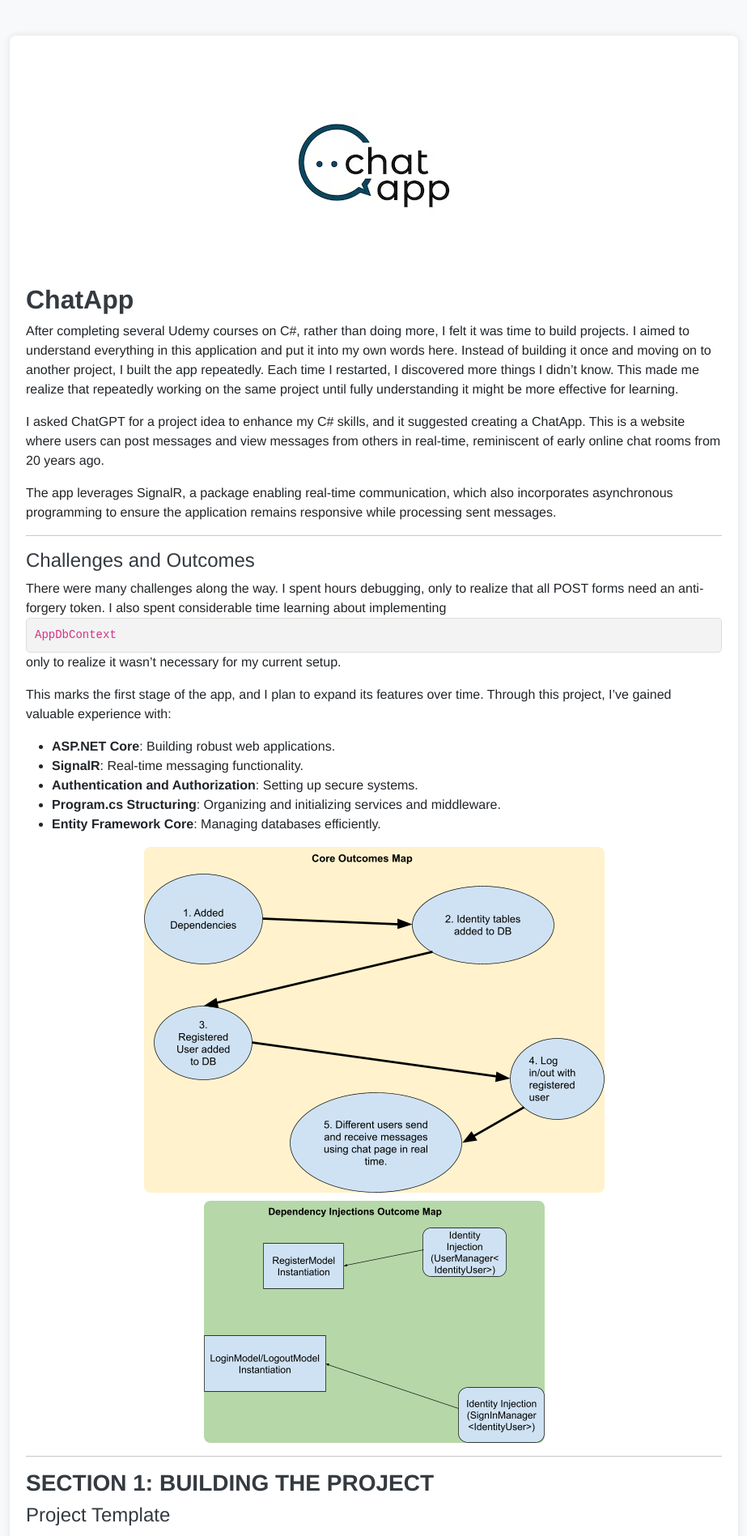
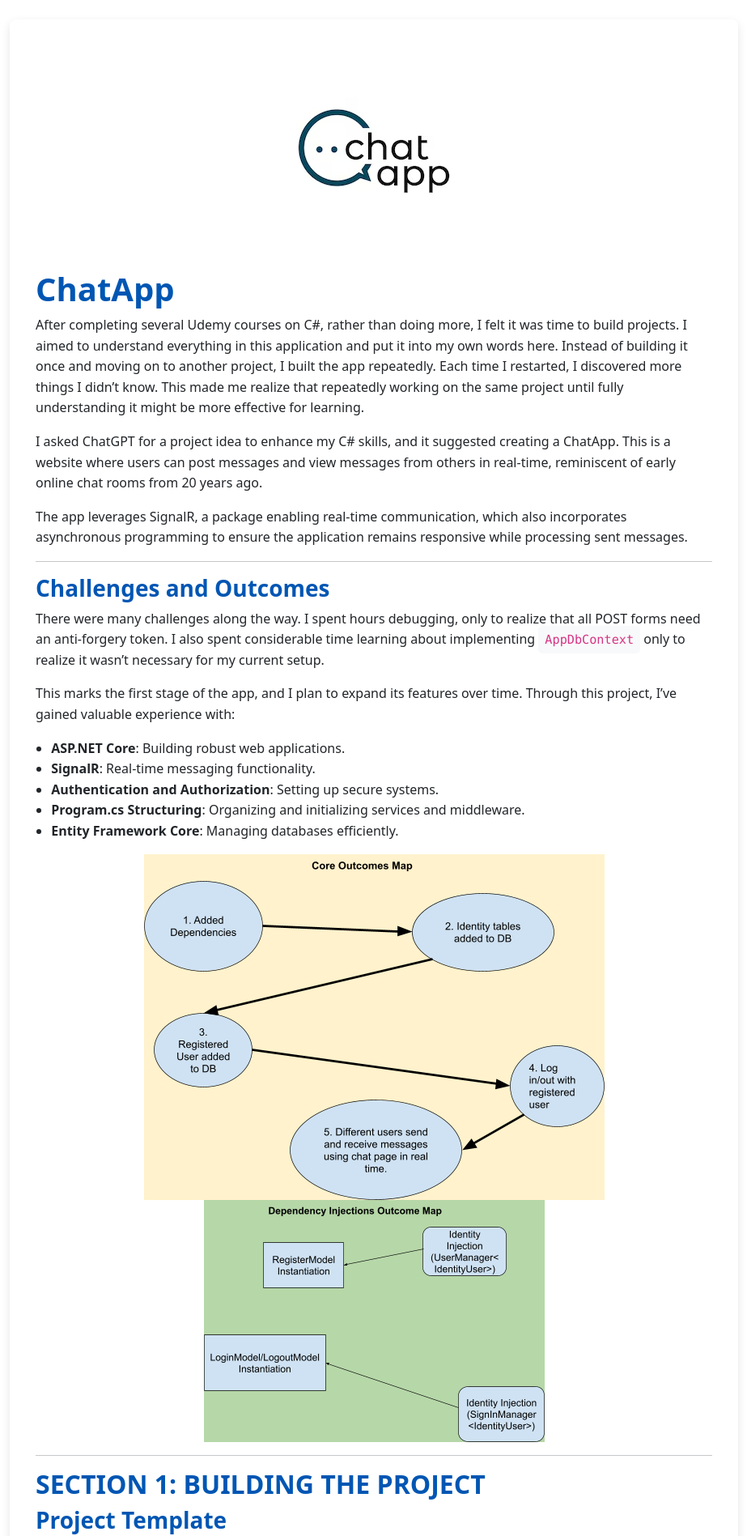
Before and after one commit to JWalshe86/ChatApp, a Jekyll site: the page built from docs/Index.md, in a window 1280 px wide. Shown: the top 1897 px of the page at 81% size, without its empty margins (178-1101 px from the left). Built offline with Jekyll 4.4.1, drawn with Linux system fonts in a browser that asks for light colours; our own code applies the rules of GitHub Pages for plain Markdown files.

Commit message:
Update custom.css

```diff
--- a/docs/assets/css/custom.css
+++ b/docs/assets/css/custom.css
@@ -1,101 +1,63 @@
-/* === GENERAL STYLING === */
-body {
-    background-color: #f8f9fa; /* Light gray background */
-    font-family: "Helvetica Neue", Arial, sans-serif;
-    color: #212529; /* Dark gray text for better readability */
-    margin: 0;
-    padding: 20px;
+/* Add padding around the main content for better spacing */
+.container {
+    max-width: 900px; /* Keeps content nicely centered */
+    padding: 2rem; /* Adds space around the content */
+    margin: auto;
+    background: #fff; /* Keeps a clean white background */
+    border-radius: 8px; /* Slight rounding for a modern look */
+    box-shadow: 0px 4px 12px rgba(0, 0, 0, 0.1); /* Subtle shadow */
 }
 
-/* === TABLE OF CONTENTS === */
-#TableOfContents {
-    background: #ffffff; /* White background */
-    border-radius: 8px;
-    padding: 15px;
-    box-shadow: 0px 0px 10px rgba(0, 0, 0, 0.1);
-    margin-bottom: 20px;
+/* Improve line spacing for readability */
+body {
+    line-height: 1.6; /* Makes text more comfortable to read */
+    font-size: 1rem;
+    color: #212529; /* Standard readable black */
 }
 
-#TableOfContents h2 {
-    color: #007bff; /* Bootstrap primary blue */
-    font-size: 1.5rem;
-    font-weight: bold;
+/* Center the ChatApp logo */
+img {
+    display: block;
+    margin: auto;
 }
 
-#TableOfContents a {
-    color: #0056b3 !important; /* Darker blue */
-    text-decoration: none;
-    font-weight: 500;
+/* Enhance the Table of Contents (TOC) */
+#TableOfContents {
+    background: #f8f9fa; /* Light gray background */
+    padding: 1rem;
+    border-radius: 8px;
+    box-shadow: 0px 2px 6px rgba(0, 0, 0, 0.1);
 }
 
-#TableOfContents a:hover {
-    text-decoration: underline;
-    color: #004085 !important; /* Even darker blue on hover */
+/* Improve contrast for code blocks */
+pre, code {
+    background-color: #f8f9fa; /* Lighter for better readability */
+    color: #d63384; /* Bootstrap pink, easy on the eyes */
+    padding: 0.5rem;
+    border-radius: 5px;
+    font-size: 0.95rem;
 }
 
-/* === HEADINGS === */
-h1, h2, h3, h4, h5, h6 {
-    color: #343a40; /* Dark gray for strong contrast */
+/* Adjust bullet point spacing */
+ul, ol {
+    margin-top: 0;
+    margin-bottom: 1rem;
+    padding-left: 1.2rem;
 }
 
-h1 {
-    font-size: 2rem;
-    font-weight: 700;
+/* Make headings more distinct */
+h1, h2, h3 {
+    font-weight: bold;
+    color: #0056b3; /* Bootstrap blue */
 }
 
-h2 {
-    font-size: 1.75rem;
-    font-weight: 600;
+/* Add spacing between sections */
+section {
+    margin-bottom: 2rem;
 }
 
-h3 {
-    font-size: 1.5rem;
-    font-weight: 500;
+/* Optional: Style the Bootstrap modal */
+.modal-content {
+    border-radius: 10px;
+    box-shadow: 0px 4px 12px rgba(0, 0, 0, 0.2);
 }
-
-/* === LINKS === */
-a {
-    color: #007bff;
-    text-decoration: none;
-}
-
-a:hover {
-    text-decoration: underline;
-    color: #0056b3;
-}
-
-/* === CODE BLOCKS === */
-pre, code {
-    background-color: #f3f3f3; /* Light gray background */
-    border: 1px solid #ddd;
-    padding: 10px;
-    border-radius: 5px;
-    font-family: "Courier New", monospace;
-    font-size: 14px;
-    display: block;
-    white-space: pre-wrap;
-}
-
-/* === IMAGES === */
-img {
-    max-width: 100%;
-    height: auto;
-    display: block;
-    margin: 10px auto;
-    border-radius: 8px;
-}
-
-/* === BOOTSTRAP CONTAINER === */
-.container {
-    max-width: 900px;
-    margin: 0 auto;
-    background: #fff;
-    padding: 20px;
-    border-radius: 8px;
-    box-shadow: 0px 0px 10px rgba(0, 0, 0, 0.1);
-}
-
-/* === SPACING BETWEEN SECTIONS === */
-section {
-    margin-bottom: 40px;
-}
```
